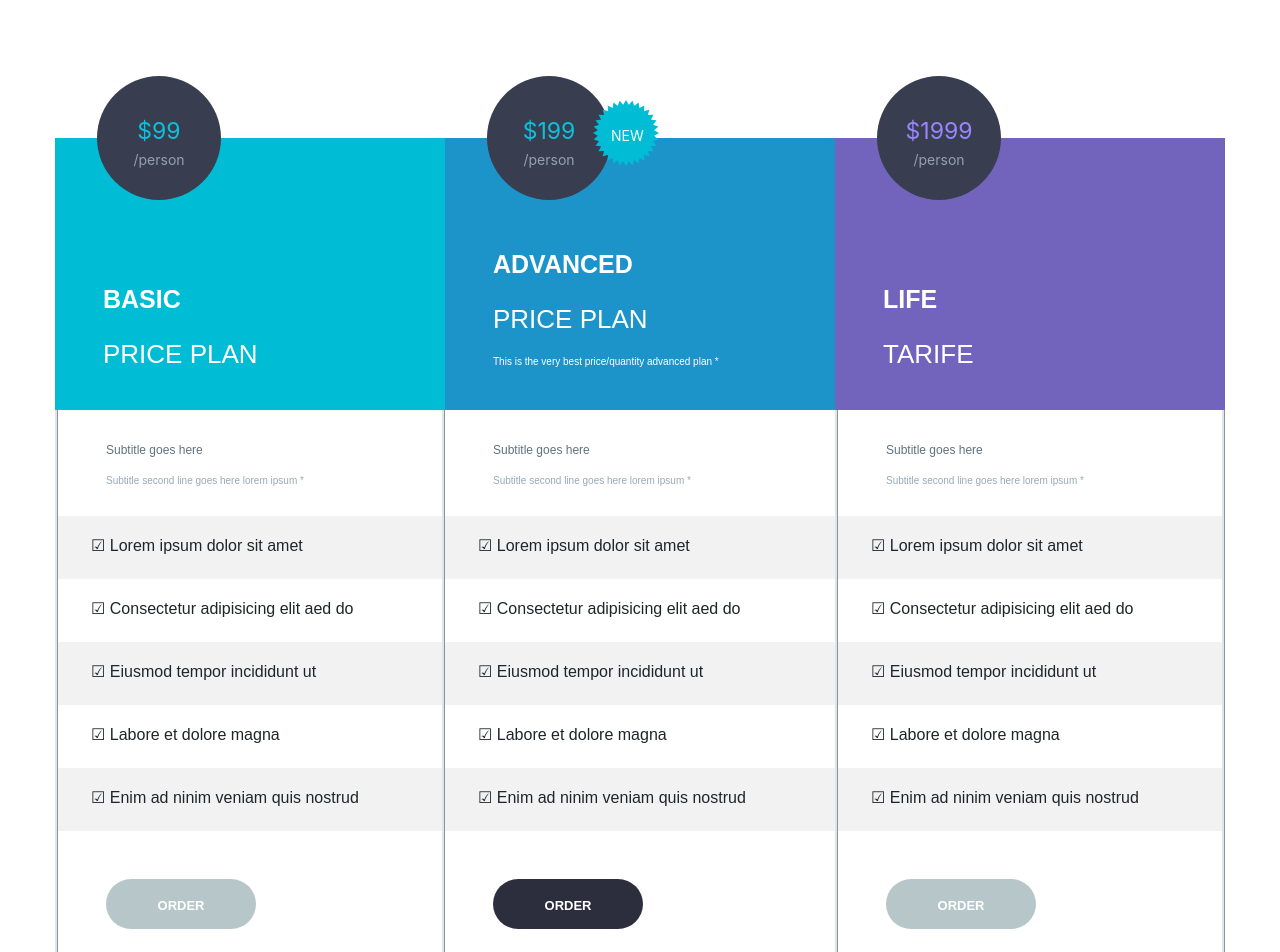
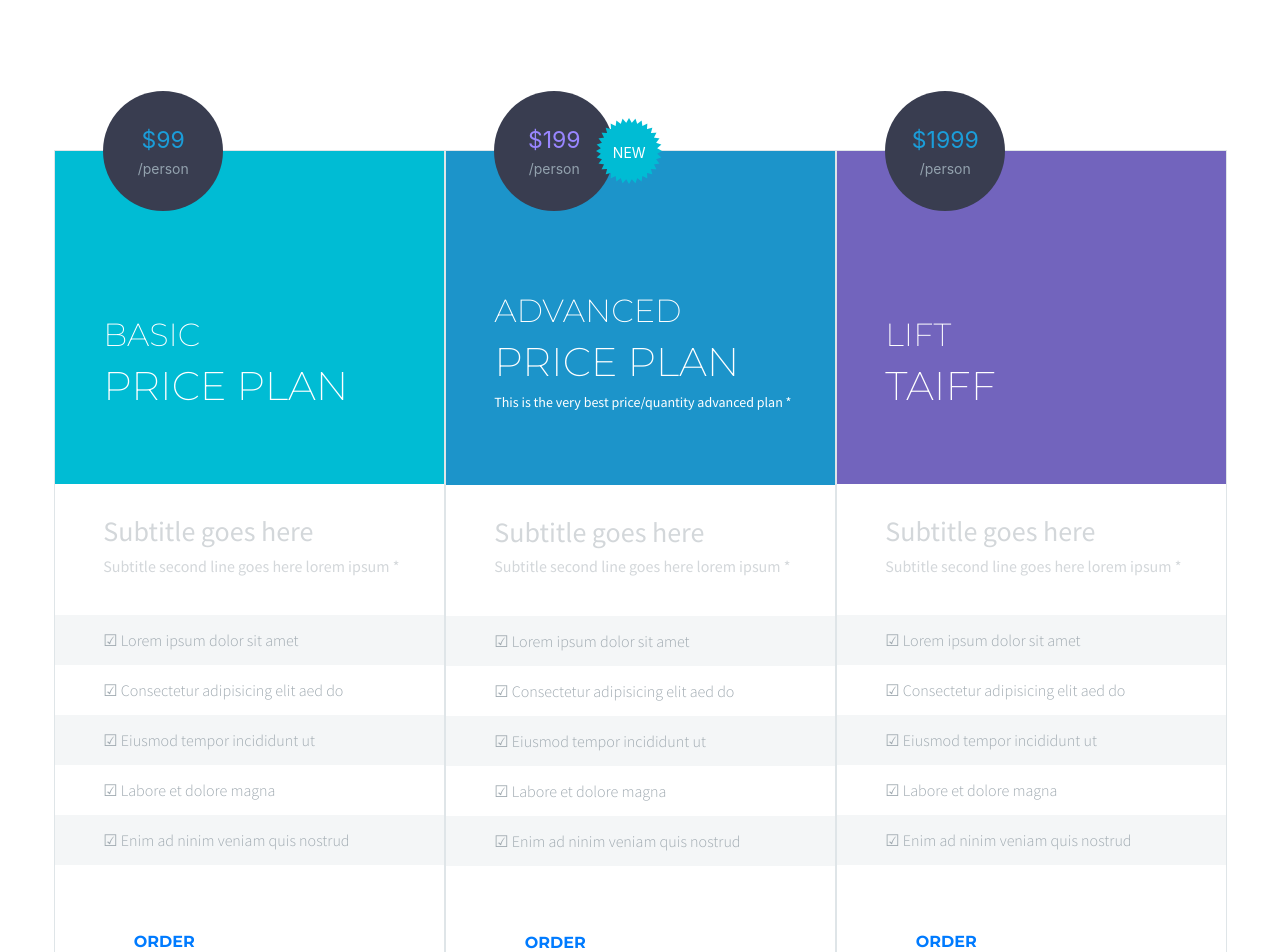
Before and after one commit to thuongdong/LearnVueJS, a Vue app: page / in a window 1280 px wide. Shown: the top 952 px of the page. Built offline with nearby package versions, Linux system fonts and the light colour scheme; what vue-paginate would draw is missing.

Commit message:
rebuild css

```diff
--- a/src/App.vue
+++ b/src/App.vue
@@ -1,304 +1,238 @@
 <template>
-  <div class="content">
-    <div class="box-row">
-      <div class="circle">
-        <p class="price">$99</p>
-        <p class="person">/person</p>
+  <div class="table-price">
+    <link href="https://fonts.googleapis.com/css?family=Source+Sans+Pro:300,400&display=swap" rel="stylesheet">
+    <link href="https://fonts.googleapis.com/css?family=Montserrat:200,700&display=swap" rel="stylesheet">
+    <div class="table-col-1">
+      <div class="table-level">
+        <div class="price">$99<span class="price-limit">/person</span></div>
+        <h2 class="">BASIC</h2>
+        <h1 class="">PRICE PLAN</h1>
       </div>
-      <div class="app">
-        <div class="app1">
-          <p class="p1">BASIC</p>
-          <p class="p2">PRICE PLAN</p>
+      <div class="table-title">
+        <div class="table-title-text">
+          <h3>Subtitle goes here</h3>
+          <h6>Subtitle second line goes here lorem ipsum *</h6>
         </div>
-        <table class="table table-striped">
-          <thead>
-            <tr>
-              <p class="p3">Subtitle goes here</p>
-              <p class="p4">Subtitle second line goes here lorem ipsum *</p>
-            </tr>
-          </thead>
-          <tbody>
-            <tr>
-              <p class="row">&#x2611; Lorem ipsum dolor sit amet</p>
-            </tr>
-            <tr>
-              <p class="row">&#x2611; Consectetur adipisicing elit aed do</p>
-            </tr>
-            <tr>
-              <p class="row">&#x2611; Eiusmod tempor incididunt ut</p>
-            </tr>
-            <tr>
-              <p class="row">&#x2611; Labore et dolore magna</p>
-            </tr>
-            <tr>
-              <p class="row">&#x2611; Enim ad ninim veniam quis nostrud</p>
-            </tr>
-            <tr class="trorder">
-              <p class="order">ORDER</p>
-            </tr>
-          </tbody>
-        </table>
+      </div>
+      <div class="table-list">
+        <ul>
+          <li>&#x2611; Lorem ipsum dolor sit amet</li>
+          <li>&#x2611; Consectetur adipisicing elit aed do</li>
+          <li>&#x2611; Eiusmod tempor incididunt ut</li>
+          <li>&#x2611; Labore et dolore magna</li>
+          <li>&#x2611; Enim ad ninim veniam quis nostrud</li>
+        </ul>
+      </div>
+      <div class="table-footer">
+        <div class="table-footer-purchase">
+          <a href="https://www.w3schools.com/css/default.asp">ORDER</a>
+        </div>
       </div>
     </div>
-    <div class="box-row">
-      <div>
-        <div class="circle">
-          <p class="price">$199</p>
-          <p class="person">/person</p>
+    <div class="table-col-2">
+      <div class="table-level">
+        <div class="price">
+          $199
+          <span class="price-limit">/person</span>
+          <div class="new">
+           NEW
+          </div>
         </div>
-        <div class="new">
-          <img src="./assets/icon.png" alt="">
-          <p class="text-new">NEW</p>
+        <h2 class="">ADVANCED</h2>
+        <h1 class="">PRICE PLAN</h1>
+        <h6>This is the very best price/quantity advanced plan *</h6>
+      </div>
+      <div class="table-title">
+        <div class="table-title-text">
+          <h3>Subtitle goes here</h3>
+          <h6>Subtitle second line goes here lorem ipsum *</h6>
         </div>
       </div>
-      <div class="app">
-        <div class="app2">
-          <p class="p21">ADVANCED</p>
-          <p class="p22">PRICE PLAN</p>
-          <p class="p23">This is the very best price/quantity advanced plan *</p>
+      <div class="table-list">
+        <ul>
+          <li>&#x2611; Lorem ipsum dolor sit amet</li>
+          <li>&#x2611; Consectetur adipisicing elit aed do</li>
+          <li>&#x2611; Eiusmod tempor incididunt ut</li>
+          <li>&#x2611; Labore et dolore magna</li>
+          <li>&#x2611; Enim ad ninim veniam quis nostrud</li>
+        </ul>
+      </div>
+      <div class="table-footer">
+        <div class="table-footer-purchase">
+          <a href="https://www.w3schools.com/css/default.asp">ORDER</a>
         </div>
-        <table class="table table-striped" id="table">
-          <thead>
-            <tr>
-              <p class="p3">Subtitle goes here</p>
-              <p class="p4">Subtitle second line goes here lorem ipsum *</p>
-            </tr>
-          </thead>
-          <tbody>
-            <tr>
-              <p class="row">&#x2611; Lorem ipsum dolor sit amet</p>
-            </tr>
-            <tr>
-              <p class="row">&#x2611; Consectetur adipisicing elit aed do</p>
-            </tr>
-            <tr>
-              <p class="row">&#x2611; Eiusmod tempor incididunt ut</p>
-            </tr>
-            <tr>
-              <p class="row">&#x2611; Labore et dolore magna</p>
-            </tr>
-            <tr>
-              <p class="row">&#x2611; Enim ad ninim veniam quis nostrud</p>
-            </tr>
-            <tr class="trorder">
-              <p class="order1">ORDER</p>
-            </tr>
-          </tbody>
-        </table>
       </div>
     </div>
-    <div class="box-row">
-      <div class="circle">
-        <p class="price3">$1999</p>
-        <p class="person">/person</p>
+    <div class="table-col-3">
+      <div class="table-level">
+        <div class="price">$1999<span class="price-limit">/person</span></div>
+        <h2 class="">LIFT</h2>
+        <h1 class="">TAIFF</h1>
       </div>
-      <div class="app">
-        <div class="app3">
-          <p class="p1">LIFE</p>
-          <p class="p2">TARIFE</p>
+      <div class="table-title">
+        <div class="table-title-text">
+          <h3 class="h33">Subtitle goes here</h3>
+          <h6>Subtitle second line goes here lorem ipsum *</h6>
         </div>
-        <table class="table table-striped">
-          <thead>
-            <tr>
-              <p class="p3">Subtitle goes here</p>
-              <p class="p4">Subtitle second line goes here lorem ipsum *</p>
-            </tr>
-          </thead>
-          <tbody>
-            <tr>
-              <p class="row">&#x2611; Lorem ipsum dolor sit amet</p>
-            </tr>
-            <tr>
-              <p class="row">&#x2611; Consectetur adipisicing elit aed do</p>
-            </tr>
-            <tr>
-              <p class="row">&#x2611; Eiusmod tempor incididunt ut</p>
-            </tr>
-            <tr>
-              <p class="row">&#x2611; Labore et dolore magna</p>
-            </tr>
-            <tr>
-              <p class="row">&#x2611; Enim ad ninim veniam quis nostrud</p>
-            </tr>
-            <tr class="trorder">
-              <p class="order">ORDER</p>
-            </tr>
-          </tbody>
-        </table>
+      </div>
+      <div class="table-list">
+        <ul>
+          <li>&#x2611; Lorem ipsum dolor sit amet</li>
+          <li>&#x2611; Consectetur adipisicing elit aed do</li>
+          <li>&#x2611; Eiusmod tempor incididunt ut</li>
+          <li>&#x2611; Labore et dolore magna</li>
+          <li>&#x2611; Enim ad ninim veniam quis nostrud</li>
+        </ul>
+      </div>
+      <div class="table-footer">
+        <div class="table-footer-purchase">
+          <a href="https://www.w3schools.com/css/default.asp">ORDER</a>
+        </div>
       </div>
     </div>
   </div>
 </template>
 
 <style>
-.content {
-  width: 1170px;
-  margin: auto;
+.table-price {
+  margin-top: 150px;
+  margin-bottom: 150px;
+  display: flex;
+  flex-wrap: wrap;
+  justify-content: center;
 }
-.box-row {
-  float: left;
-  width: 390px;
-  height: 830px;
+.table-price .table-col-1 {
+  width: 391px;
+  display: flex;
+  flex-direction: column;
+  margin-bottom: 70px;
+  border: 0.5px solid #dfe5e8;
 }
-.circle {
-  margin: 76px 0 0 42px;
+.table-price .table-col-2 {
+  width: 391px;
+  display: flex;
+  flex-direction: column;
+  margin-bottom: 70px;
+  border: 0.5px solid #dfe5e8;
+}
+.table-price .table-col-3 {
+  width: 391px;
+  display: flex;
+  flex-direction: column;
+   margin-bottom: 70px;
+  border: 0.5px solid #dfe5e8;
+}
+.table-level {
   position: relative;
-  width: 124px;
-  height: 124px;
+  padding: 42.43% 0 16.9% 12.53%;
+  color: #ffffff;
+  background: #00bcd4;
+}
+.table-col-2 .table-level {
+  background: #1c94ca;
+  position: relative;
+  padding: 36.2% 0 16.9% 12.53%;
+}
+.table-col-3 .table-level {
+  background: #7264bd;
+}
+.price {
+  position: absolute;
+  width: 7.5rem;
+  height: 7.5rem;
+  border-radius: 50%;
   background: #393d50;
-  -moz-border-radius: 62px;
-  -webkit-border-radius: 62px;
-  --border-radius: 62px;
-  border-radius: 62px;
+  top: -18%;
+  text-align: center;
+  color: #1b9dd9;
+  font-size: 23px;
+  display: flex;
+  flex-direction: column;
+  justify-content: center;
+}
+.table-col-2 .price {
+    color: #9986ff;
+}
+span.price-limit {
+  display: block;
+  color: #93a2ae;
+  font-size: 14px;
+}
+.table-title-text {
+  padding: 8% 0 8% 12.53%;;
+}
+ul {
+  list-style-type: none;
+  color: #9fa9b0;
+  font-family: 'Source Sans Pro', sans-serif;
+  font-weight: 200;
+  margin: 0;
+  padding: 0;
+}
+li {
+  line-height: 50px;
+  padding: 0 0 0 12.53%;
+}
+li:nth-child(odd) {
+  background: #f4f6f7;
+}
+li:nth-child(even) {
+  background: #ffffff;
+}
+.table-footer {
+  height: 146px;
+}
+.table-footer-purchase {
+  padding: 12.53% 0 0 12.53%;
+  font-family: 'Montserrat', sans-serif;
+  font-weight: 700;
+}
+a {
+  color: #ffffff;
+  background: #b6c6c9;
+  padding: 4% 9%;
+  border-radius: 30px;
+}
+a:hover {
+  color: #ffffff;
+  background: #2c2e3d;
+  text-decoration: none;
+}
+h2 {
+  font-family: 'Montserrat', sans-serif;
+  font-weight: 700;
+  font-size: 32px;
+}
+h1 {
+  font-family: 'Montserrat', sans-serif;
+  font-weight: 200;
+  font-size: 36px;
+}
+h3 {
+  color: #d3d7da;
+  font-family: 'Source Sans Pro', sans-serif;
+  font-size: 24px;
+  font-weight: 200;
+}
+h6 {
+  color: #d3d7da;
+  font-family: 'Source Sans Pro', sans-serif;
+  font-weight: 400;
+  font-size: 13px;
+}
+.table-level h6 {
+  color: #ffffff;
+  font-family: 'Source Sans Pro', sans-serif;
+  font-size: 14px;
 }
 .new {
-  float: left;
-  position: relative;
-  margin: -100px 0 0 148px;
-}
-.text-new {
-  margin: -41px 0 0 18px;
+  position: absolute;
+  font-size: 14px;
   color: #ffffff;
-  font-size: 14px;
-}
-.price {
-  text-align: center;
-  color: #0bc2dc;
-  font-size: 23px;
-  padding-top: 38px;
-  margin-bottom: 0;
-}
-.price3 {
-  text-align: center;
-  color: #9986ff;
-  font-size: 23px;
-  padding-top: 38px;
-  margin-bottom: 0;
-}
-.person {
-  text-align: center;
-  color: #93a2ae;
-  font-size: 14px;
-  margin-bottom: 0;
-}
-.app {
-  margin: -62px 0 0 0;
-  color: #f23665;
-}
-.app1 {
-  width: 390px;
-  height: 272px;
-  background: #00bcd4;
-}
-.app2 {
-  width: 390px;
-  height: 272px;
-  background: #1c94ca;
-}
-.app3 {
-  width: 390px;
-  height: 272px;
-  background: #7264bd;
-}
-.p1 {
-  margin: 0;
-  padding: 143px 0 0 48px;
-  font-size: 25px;
-  font-weight: bold;
-  color: #ffffff;
-  font-family: Arial;
-}
-.p21 {
-  margin: 0;
-  padding: 108px 0 0 48px;
-  font-size: 25px;
-  font-weight: bold;
-  color: #ffffff;
-  font-family: Arial;
-}
-.p2 {
-  margin: 0;
-  padding: 16px 0 50px 48px;
-  font-size: 26px;
-  color: #ffffff;
-  font-family: Arial;
-}
-.p22 {
-  margin: 0;
-  padding: 16px 0 0 48px;
-  font-size: 26px;
-  color: #ffffff;
-  font-family: Arial;
-}
-.p23 {
-  margin: 0;
-  padding: 15px 0 0 48px;
-  font-size: 10px;
-  color: #ffffff;
-  font-family: Arial;
-}
-.p3 {
-  margin: 0;
-  padding: 31px 0 0 48px;
-  font-size: 12px;
-  color: #5f727f;
-  font-family: Arial;
-}
-.p4 {
-  margin: 0;
-  padding: 14px 0 28px 48px;
-  font-size: 10px;
-  color: #99a9b5;
-  font-family: Arial;
-}
-.row {
-  padding: 18px 0 21px 48px;
-  margin: 0px;
-  font-family: Arial;
-}
-.table-striped {
-  border-top-style: none;
-  border-right-style: ridge;
-  border-left-style: ridge;
-  border-bottom-style: ridge;
-  border-color: #dfe5e8;
-  width: 390px;
-}
-#table {
-  border-top-style: none;
-  border-right-style: none;
-  border-left-style: none;
-  border-bottom-style: ridge;
-  border-color: #dfe5e8;
-  width: 390px;
-}
-.trorder {
-  height: 146px;
-}
-.order {
-  margin: 48px 0 0 48px;
-  background: #b6c6c9;
-  width: 150px;
-  height: 50px;
-  border-radius: 50px;
-  text-align: center;
-  color: #ffffff;
-  font-size: 13px;
-  padding-top: 17px;
-  font-weight: bold;
-  font-family: Arial;
-}
-.order1 {
-  margin: 48px 0 0 48px;
-  background: #2c2e3d;
-  width: 150px;
-  height: 50px;
-  border-radius: 50px;
-  text-align: center;
-  color: #ffffff;
-  font-size: 13px;
-  padding-top: 17px;
-  font-weight: bold;
-  font-family: Arial;
+  padding-top: 20%;
+  width: 66px;
+  height: 66px;
+  margin: 0 0 0 85%;
+  background-image: url("./assets/icon.png");
 }
 </style>
```
